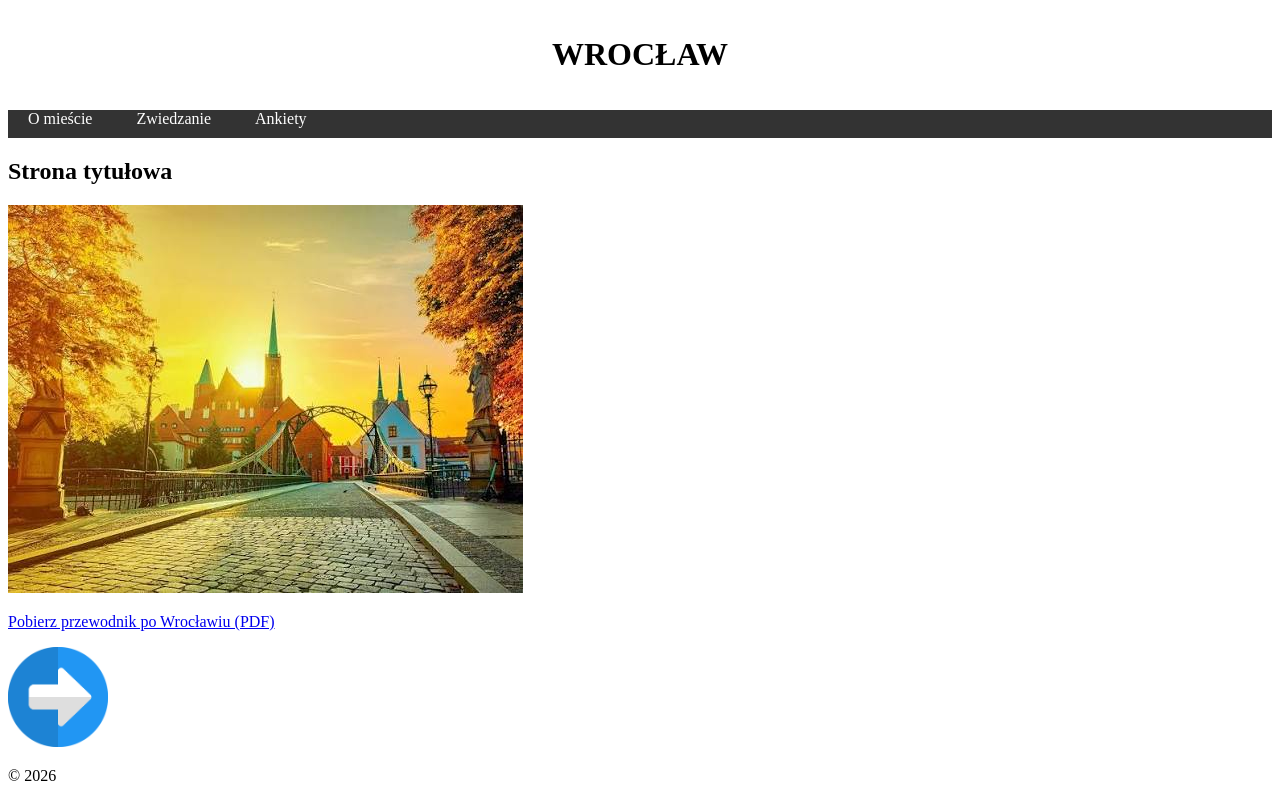
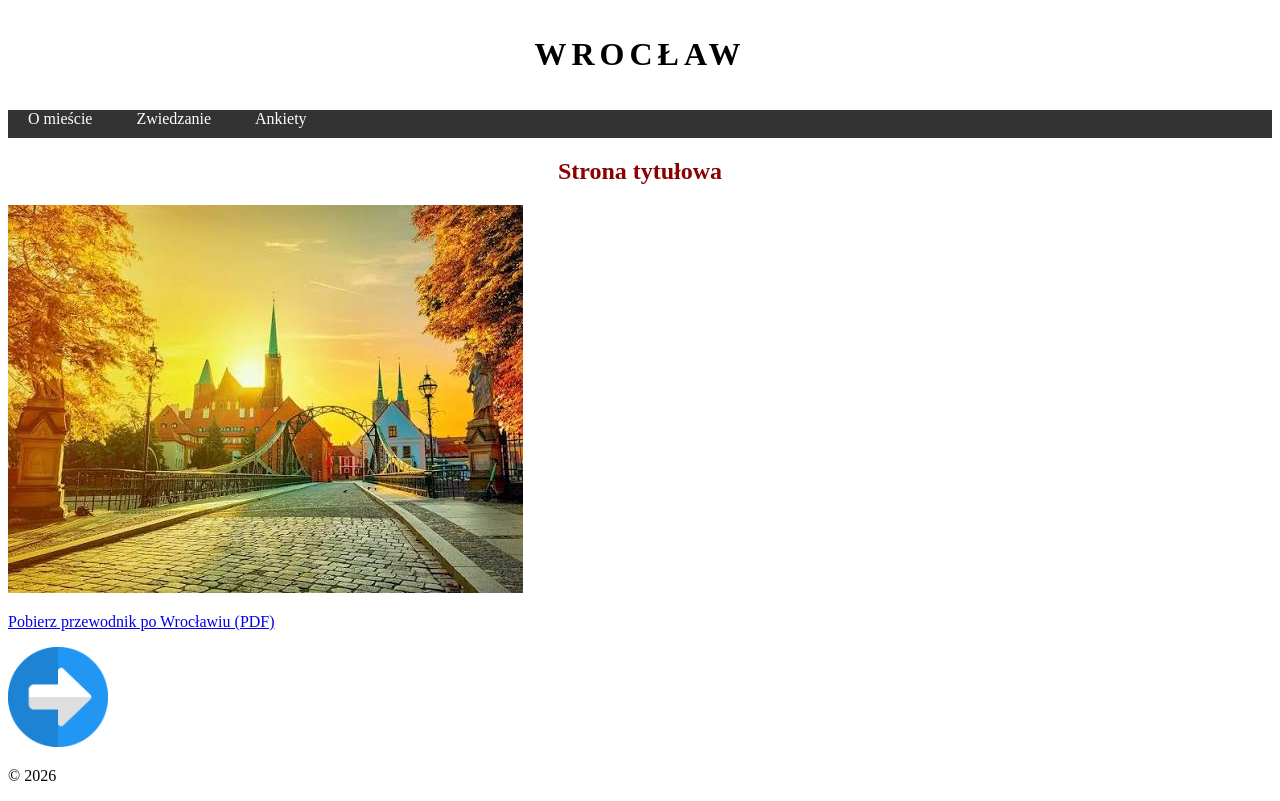
Before and after one commit to G21212121/Web_Project, a plain HTML site: page Lista-4/starter_page.html in a window 1280 px wide. Drawn offline with Linux system fonts and the light colour scheme.

Commit message:
creating and connecting css files to all pages, adding different styles of using css

```diff
--- a/Lista-4/starter_page.html
+++ b/Lista-4/starter_page.html
@@ -7,12 +7,21 @@
     <link rel="stylesheet" href="styles/general.css">
     <link rel="stylesheet" href="styles/starter_page.css">
 
+    <!-- Wewnetrzy arkush stylów-->
+    <style>
+        article header h2 {
+            color: darkred;
+            text-align: center;
+        }
+    </style>
+
     <meta name="description" content="Strona startowa - Wrocław">
     <meta name="keywords" content="Wrocław, miasto, turystyka">
 </head>
 <body>
     <header class="main-header">
-        <h1><strong>WROCŁAW</strong></h1>
+        <!-- styl w atrybucie -->
+        <h1 style="letter-spacing: 5px;"><strong>WROCŁAW</strong></h1>
     </header>
     <nav class="main-navbar">
         <ul>
```
Also changed, not shown: Lista-4/fourth_page.html (+1 -0 lines), Lista-4/second_page.html (+1 -0 lines), Lista-4/third_page.html (+1 -0 lines), Lista-4/styles/fourth_page.css (added), Lista-4/styles/second_page.css (added), Lista-4/styles/third_page.css (added).
